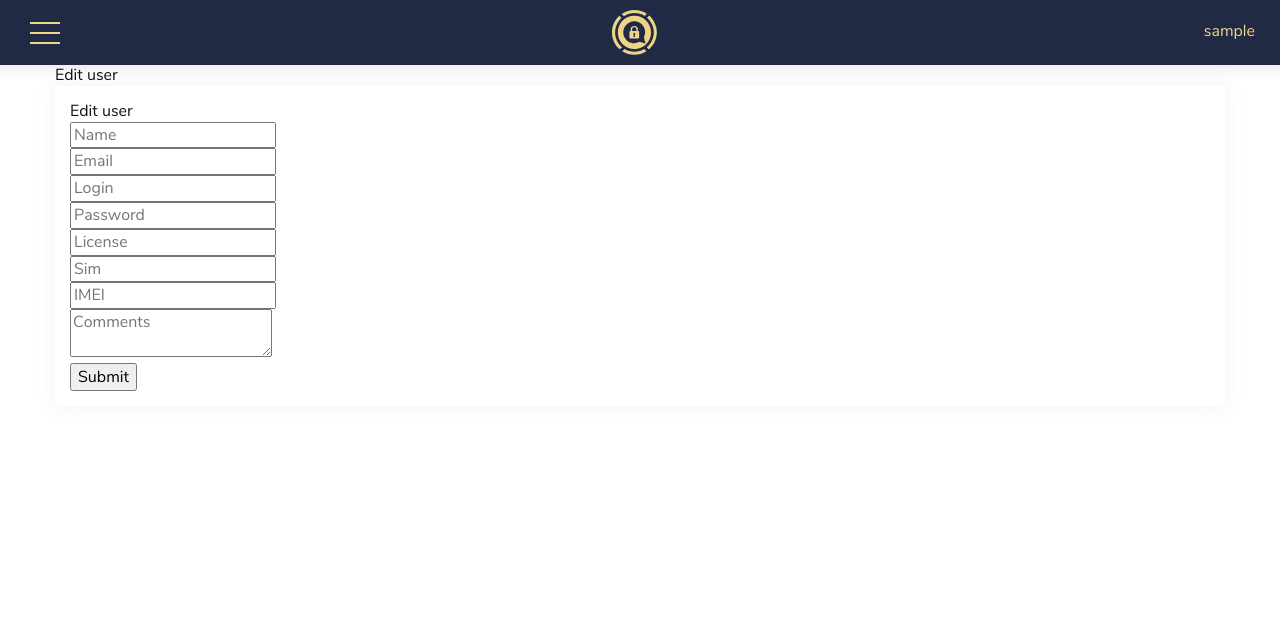
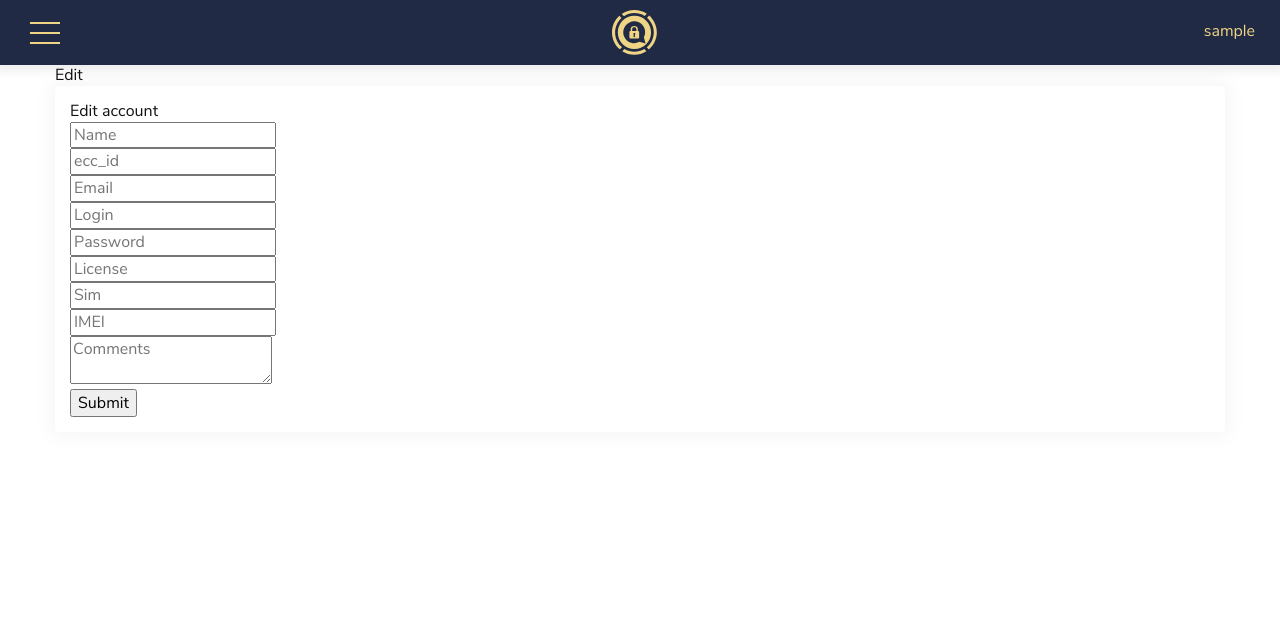
Before and after one commit to istacat/kryptr-gate, a Flask app: page /add_account in a window 1280 px wide. Shown: the top 630 px of the page. Run offline with Flask 2, Linux system fonts and the light colour scheme; the visitor is signed in with stand-in values (Sample User, id 1); data comes from the database, SQL or seed files in the repository.

Commit message:
add account frontend

```diff
--- a/app/models/account.py
+++ b/app/models/account.py
@@ -18,7 +18,7 @@ class Account(db.Model, ModelMixin):
     email = db.Column(
         db.String(32), nullable=False, unique=True
     )  # automatically generated
-    reseller_id = db.Column(db.Integer, db.ForeignKey("users.id"))
+    reseller_id = db.Column(db.Integer, db.ForeignKey("users.id"), nullable=False)
     reseller = relationship("User")
     subscriptions = relationship("Subscription")
     sim = db.Column(db.String(20))
--- a/app/static/js/main.js
+++ b/app/static/js/main.js
@@ -14,8 +14,6 @@ overlay && overlay.addEventListener('click', function () {
   menu.classList.toggle('menu--active');
   overlay.classList.toggle('overlay--active');
 })
-
-let tabel;
 
 if (document.getElementById('users-table')) {
   table = new Tabulator("#users-table", {
--- a/app/templates/base_add_edit.html
+++ b/app/templates/base_add_edit.html
@@ -5,7 +5,7 @@
     <div class="container">
       <div class="edit__inner">
           <span class="edit__title">
-            Edit user
+            Edit
           </span>
         <div class="card">
           {% include include_header %}
--- a/app/templates/components/_account-edit.html
+++ b/app/templates/components/_account-edit.html
@@ -1,5 +1,5 @@
 <form class="edit__form" action="{{ action_url }}" method="POST">
-  <span class="edit__title">Edit user</span>
+  <span class="edit__title">Edit account</span>
   {{ form.hidden_tag() }}
   <div class="edit__group">
     <label class="edit__label">
@@ -7,6 +7,16 @@
     </label>
     <div class="edit__feedback">
       {% for error in form.name.errors %}
+      <span>{{ error }}</span>
+      {% endfor %}
+    </div>
+  </div>
+  <div class="edit__group">
+    <label class="edit__label">
+      {{ form.ecc_id(class="edit__input", type="text", placeholder="ecc_id")}}
+    </label>
+    <div class="edit__feedback">
+      {% for error in form.ecc_id.errors %}
       <span>{{ error }}</span>
       {% endfor %}
     </div>
--- a/app/templates/pages/accounts.html
+++ b/app/templates/pages/accounts.html
@@ -9,7 +9,7 @@
       <div class="accounts__inner">
         <div class="accounts__header">
           <span class="accounts__title">Accounts</span>
-          <a class="btn accounts__add" href="{{ url_for('account.add_account') }}" >Add user</a>
+          <a class="btn accounts__add" href="{{ url_for('account.add_account') }}" >New account</a>
         </div>
 
         <div class="accounts__table">
--- a/app/views/account.py
+++ b/app/views/account.py
@@ -1,15 +1,16 @@
 from flask import render_template, Blueprint, jsonify, flash, redirect, url_for
-from flask_login import login_required
+from flask_login import login_required, current_user
 from app.models import Account
 from app.forms import AccountForm
+from app.logger import log
 
-account_blueprint = Blueprint('account', __name__)
+account_blueprint = Blueprint("account", __name__)
 
 
-@account_blueprint.route('/accounts')
+@account_blueprint.route("/accounts")
 @login_required
 def index():
-    return render_template('pages/accounts.html')
+    return render_template("pages/accounts.html")
 
 
 @account_blueprint.route("/add_account", methods=["GET", "POST"])
@@ -27,10 +28,14 @@ def add_account():
             sim=form.sim.data,
             imei=form.imei.data,
             comment=form.comment.data,
+            reseller_id=current_user.id
         )
         acc.save()
-        flash('Account creation successful.', 'success')
+        log(log.INFO, "Account creation successful. [%s]", acc)
+        flash("Account creation successful.", "success")
         return redirect(url_for("account.index"))
+    elif form.is_submitted():
+        log(log.ERROR, "Submit failed: %s", form.errors)
     return render_template(
         "base_add_edit.html",
         include_header="components/_account-edit.html",
--- a/wsgi.py
+++ b/wsgi.py
@@ -33,7 +33,7 @@ def _init_db():
 @app.shell_context_processor
 def get_context():
     """Objects exposed here will be automatically available from the shell."""
-    return dict(app=app, db=db, models=models, forms=forms)
+    return dict(app=app, db=db, m=models, forms=forms)
 
 
 @app.cli.command()
```
Also changed, not shown: app/models/utils.py (+11 -3 lines), app/static/js/main.min.js.
